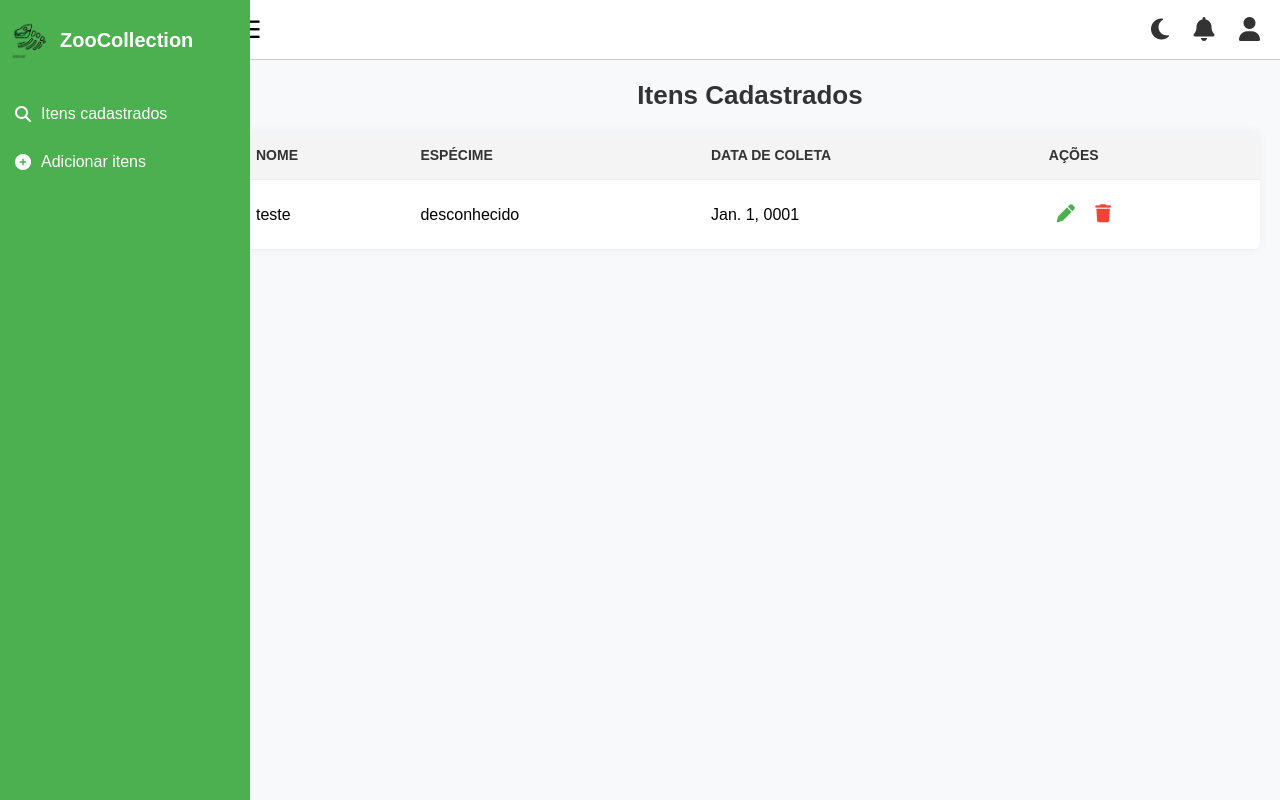
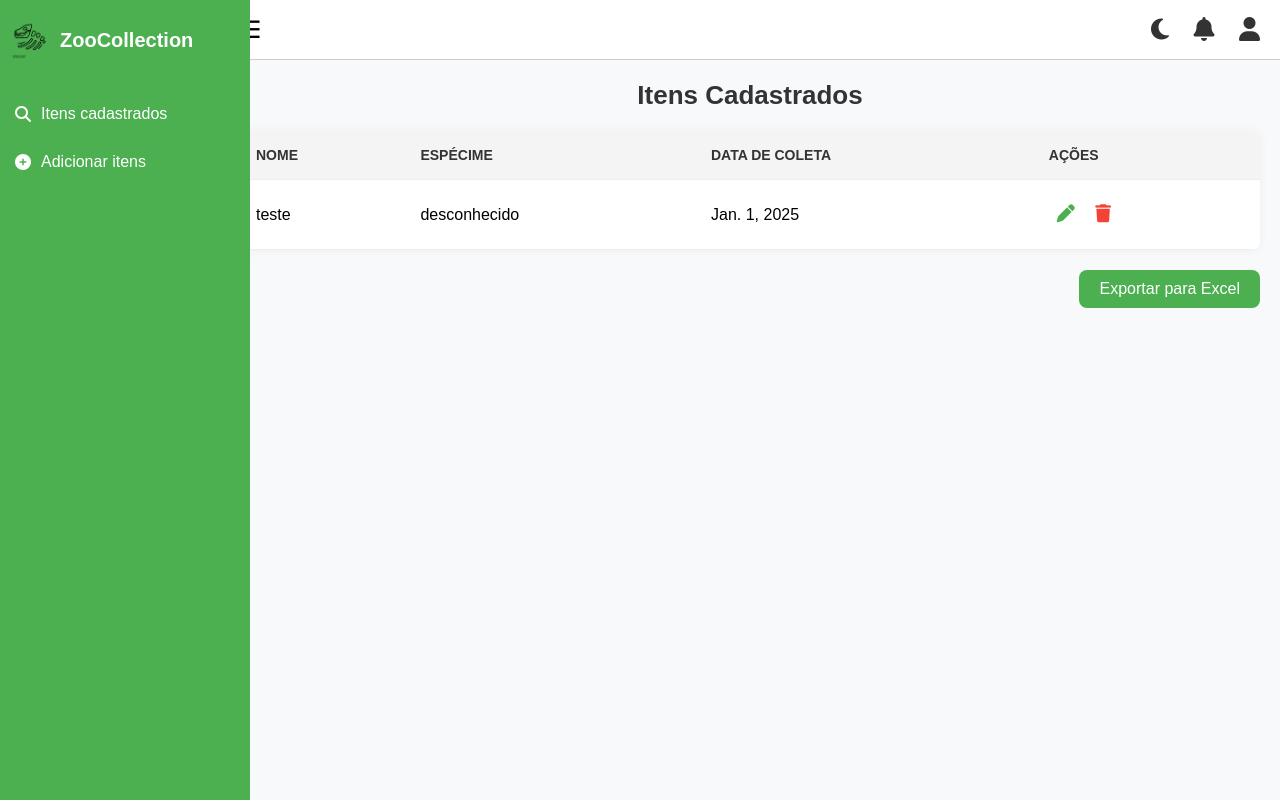
Before and after one commit to JoaoVpDev/ZooCollection, a Django app: page /listar/ in a window 1280 px wide. Run offline with Django 5.2, Linux system fonts and the light colour scheme; data comes from the database, SQL or seed files in the repository.

Commit message:
Adiciona funcionalidade de exportação para Excel (.xlsx)

```diff
--- a/zooapp/static/css/styles.css
+++ b/zooapp/static/css/styles.css
@@ -338,6 +338,48 @@ body.dark-mode .page-title {
   background-color: #f9f9f9;
 }
 
+/* Wrapper para alinhar o botão à direita */
+.exportar-wrapper {
+  text-align: right;
+  margin: 20px 0;
+}
+
+/* Estilo base do botão */
+.btn-exportar {
+  display: inline-block;
+  background-color: #4CAF50; /* verde suave (pode ser adaptado à sua paleta) */
+  color: white;
+  padding: 10px 20px;
+  font-size: 16px;
+  text-decoration: none;
+  border-radius: 8px;
+  transition: background-color 0.3s ease, transform 0.2s ease;
+  border: none;
+  font-weight: 500;
+}
+
+/* Hover effect */
+.btn-exportar:hover {
+  background-color: #45a049;
+  transform: scale(1.05);
+}
+
+/* Active effect */
+.btn-exportar:active {
+  background-color: #3d8b40;
+  transform: scale(0.98);
+}
+
+/* Suporte ao dark mode */
+body.dark-mode .btn-exportar {
+  background-color: #1e90ff; /* azul vibrante no dark mode */
+  color: #fff;
+}
+
+body.dark-mode .btn-exportar:hover {
+  background-color: #1c7ed6;
+}
+
 /* AÇÕES - BOTÕES DE EDITAR E EXCLUIR */
 .item-list td .btn {
   cursor: pointer;
--- a/zooapp/templates/zooapp/listar_itens.html
+++ b/zooapp/templates/zooapp/listar_itens.html
@@ -37,6 +37,11 @@
     {% endfor %}
   </tbody>
 </table>
+<!--Alteração para exporta xlsx-->
+<div class="exportar-wrapper">
+  <a href="{% url 'exportar_xlsx' %}" class="btn-exportar">Exportar para Excel</a>
+</div>
+
 
 <!-- Modal de Edição -->
 <div id="editModal" class="modal">
--- a/zooapp/urls.py
+++ b/zooapp/urls.py
@@ -7,4 +7,5 @@ urlpatterns = [
     path('editar/<int:id>/', views.editar_item, name='editar_item'),
     path('adicionar/', views.adicionar_item, name='adicionar_item'),  # Rota para adicionar item
     path('excluir/<int:id>/', views.excluir_item, name='excluir_item'),
+    path('exportar_xlsx/', views.exportar_xlsx, name='exportar_xlsx'),
 ]
--- a/zooapp/views.py
+++ b/zooapp/views.py
@@ -1,6 +1,11 @@
 from django.shortcuts import render, get_object_or_404, redirect
 from .models import Item
 from .forms import ItemForm
+#alteração
+from django.http import HttpResponse
+from openpyxl import Workbook
+from openpyxl.styles import Alignment
+
 
 def home(request):
     return render(request, 'home.html')
@@ -37,3 +42,37 @@ def excluir_item(request, id):
     item = get_object_or_404(Item, id=id)
     item.delete()
     return redirect('listar_itens')
+
+# alteração
+def exportar_xlsx(request):
+    # Cria um novo workbook e seleciona a planilha ativa
+    wb = Workbook()
+    ws = wb.active
+    ws.title = "Itens"
+
+    # Adiciona o cabeçalho
+    ws['A1'] = 'Nome'
+    ws['B1'] = 'Espécime'
+    ws['C1'] = 'Data de Coleta'
+
+    # Aplica o alinhamento centralizado no cabeçalho
+    for cell in ws["1:1"]:
+        cell.alignment = Alignment(horizontal="center", vertical="center")
+
+    # Pega todos os itens cadastrados no banco de dados
+    itens = Item.objects.all()
+
+    # Preenche os dados dos itens
+    for row_num, item in enumerate(itens, start=2):
+        ws[f'A{row_num}'] = item.nome
+        ws[f'B{row_num}'] = item.especime
+        ws[f'C{row_num}'] = item.data_coleta.strftime('%Y-%m-%d')  # Formata a data para YYYY-MM-DD
+
+    # Configura a resposta HTTP para download do arquivo .xlsx
+    response = HttpResponse(content_type="application/vnd.openxmlformats-officedocument.spreadsheetml.sheet")
+    response['Content-Disposition'] = 'attachment; filename="itens_planilha.xlsx"'
+
+    # Salva o arquivo no objeto HttpResponse
+    wb.save(response)
+
+    return response
```
Also changed, not shown: other parts of zooapp/static/css/styles.css (+2 -2 lines), db.sqlite3.
